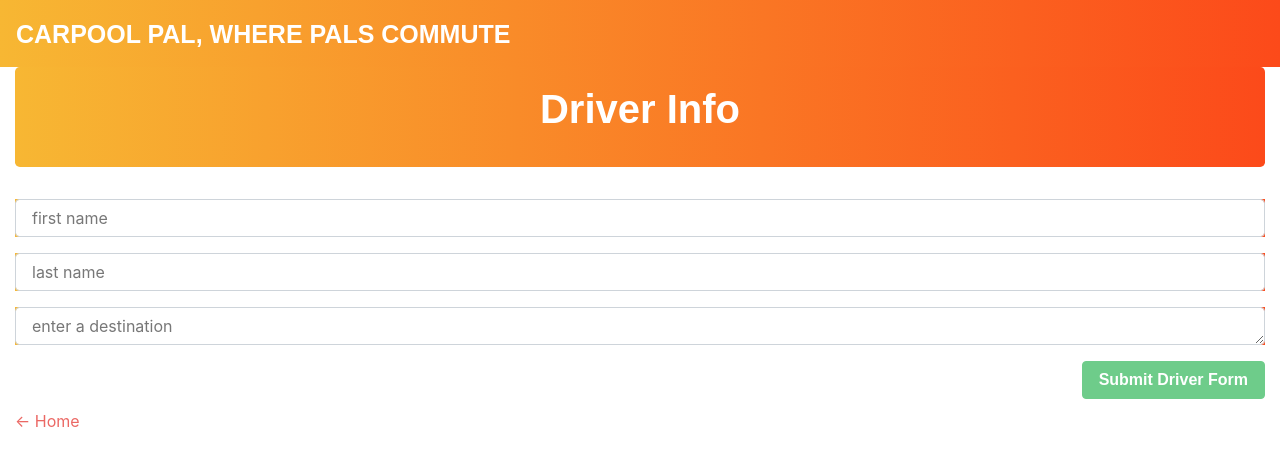
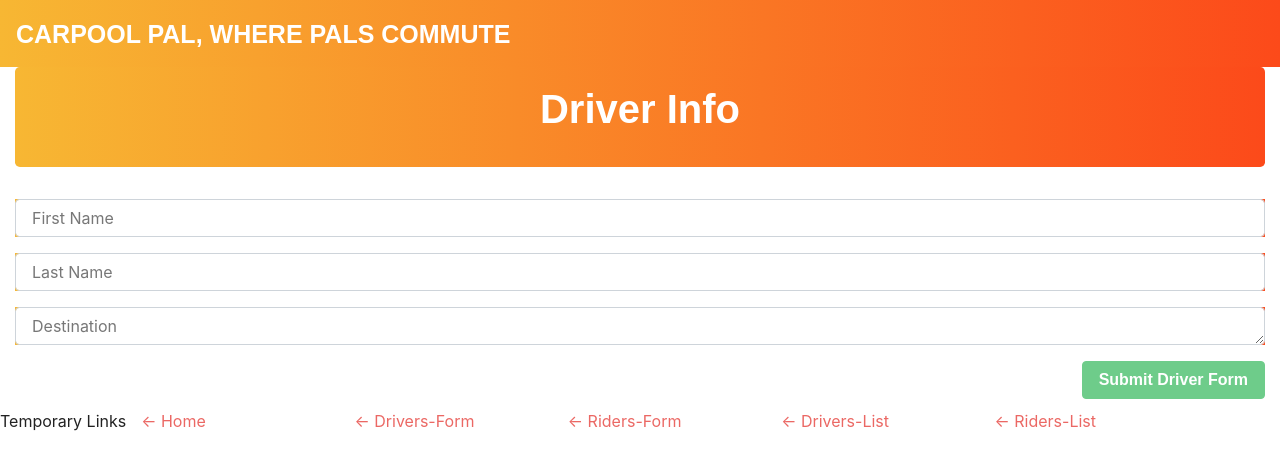
Before and after one commit to chihaby/final-project, a React (Create React App) app in the folder client/: page /drivers in a window 1280 px wide. Shown: the top 470 px of the page. Built offline with nearby package versions, Linux system fonts and the light colour scheme; no server answers; a web font is replaced by a local one.

Commit message:
adds temp navigation links

```diff
--- a/client/src/pages/Driver-profile.js
+++ b/client/src/pages/Driver-profile.js
@@ -32,7 +32,7 @@ class DriverProfile extends Component {
                             <Col size="md-12">
                                 <Jumbotron>
                                     <h1>
-                                        {this.state.driver.firstName} - {this.state.driver.lastName}
+                                        {this.state.driver.firstName} {' '} {this.state.driver.lastName}
                                     </h1>
                                     {totalLikes && <h2>Total Likes: {totalLikes}</h2>}
                                 </Jumbotron>
@@ -49,8 +49,21 @@ class DriverProfile extends Component {
                             </Col>
                         </Row>
                         <Row>
+                            <p>Temporary Links</p> <br />
                             <Col size="md-2">
                                 <Link to="/">← Home</Link>
+                            </Col>
+                            <Col size="md-2">
+                                <Link to="/drivers">← Drivers-Form</Link>
+                            </Col>
+                            <Col size="md-2">
+                                <Link to="/riders">← Riders-Form</Link>
+                            </Col>
+                            <Col size="md-2">
+                                <Link to="/driversList">← Drivers-List</Link>
+                            </Col>
+                            <Col size="md-2">
+                                <Link to="/ridersList">← Riders-List</Link>
                             </Col>
                         </Row>
                     </Container>
--- a/client/src/pages/Drivers-list.js
+++ b/client/src/pages/Drivers-list.js
@@ -91,8 +91,21 @@ class DriversList extends Component {
                                 </Col>
                             </Row>
                             <Row>
+                                <p>Temporary Links</p> <br />
                                 <Col size="md-2">
                                     <Link to="/">← Home</Link>
+                                </Col>
+                                <Col size="md-2">
+                                    <Link to="/drivers">← Drivers-Form</Link>
+                                </Col>
+                                <Col size="md-2">
+                                    <Link to="/riders">← Riders-Form</Link>
+                                </Col>
+                                <Col size="md-2">
+                                    <Link to="/driversList">← Drivers-List</Link>
+                                </Col>
+                                <Col size="md-2">
+                                    <Link to="/ridersList">← Riders-List</Link>
                                 </Col>
                             </Row>
                         </Container>
--- a/client/src/pages/Drivers.js
+++ b/client/src/pages/Drivers.js
@@ -70,19 +70,19 @@ class Drivers extends Component {
                                 value={this.state.firstName}
                                 onChange={this.handleInputChange}
                                 name="firstName"
-                                placeholder="first name"
+                                placeholder="First Name"
                             />
                             <Input
                                 value={this.state.lastName}
                                 onChange={this.handleInputChange}
                                 name="lastName"
-                                placeholder="last name"
+                                placeholder="Last Name"
                             />
                             <TextArea
                                 value={this.state.destination}
                                 onChange={this.handleInputChange}
                                 name="destination"
-                                placeholder="enter a destination"
+                                placeholder="Destination"
                             />
                             <FormBtn
                                 disabled={!(this.state.firstName && this.state.lastName)}
@@ -94,8 +94,21 @@ class Drivers extends Component {
                     </Col>
                 </Row>
                 <Row>
+                    <p>Temporary Links</p> <br />
                     <Col size="md-2">
                         <Link to="/">← Home</Link>
+                    </Col>
+                    <Col size="md-2">
+                        <Link to="/drivers">← Drivers-Form</Link>
+                    </Col>
+                    <Col size="md-2">
+                        <Link to="/riders">← Riders-Form</Link>
+                    </Col>
+                    <Col size="md-2">
+                        <Link to="/driversList">← Drivers-List</Link>
+                    </Col>
+                    <Col size="md-2">
+                        <Link to="/ridersList">← Riders-List</Link>
                     </Col>
                 </Row>
             </Container>
--- a/client/src/pages/NoMatch.js
+++ b/client/src/pages/NoMatch.js
@@ -19,8 +19,21 @@ function NoMatch() {
         </Col>
       </Row>
       <Row>
+        <p>Temporary Links</p> <br />
         <Col size="md-2">
-            <Link to="/">← Home</Link>
+          <Link to="/">← Home</Link>
+        </Col>
+        <Col size="md-2">
+          <Link to="/drivers">← Drivers-Form</Link>
+        </Col>
+        <Col size="md-2">
+          <Link to="/riders">← Riders-Form</Link>
+        </Col>
+        <Col size="md-2">
+          <Link to="/driversList">← Drivers-List</Link>
+        </Col>
+        <Col size="md-2">
+          <Link to="/ridersList">← Riders-List</Link>
         </Col>
       </Row>
     </Container>
--- a/client/src/pages/Rider-profile.js
+++ b/client/src/pages/Rider-profile.js
@@ -49,8 +49,21 @@ class RiderProfile extends Component {
                             </Col>
                         </Row>
                         <Row>
+                            <p>Temporary Links</p> <br />
                             <Col size="md-2">
                                 <Link to="/">← Home</Link>
+                            </Col>
+                            <Col size="md-2">
+                                <Link to="/drivers">← Drivers-Form</Link>
+                            </Col>
+                            <Col size="md-2">
+                                <Link to="/riders">← Riders-Form</Link>
+                            </Col>
+                            <Col size="md-2">
+                                <Link to="/driversList">← Drivers-List</Link>
+                            </Col>
+                            <Col size="md-2">
+                                <Link to="/ridersList">← Riders-List</Link>
                             </Col>
                         </Row>
                     </Container>
--- a/client/src/pages/Riders-list.js
+++ b/client/src/pages/Riders-list.js
@@ -14,7 +14,7 @@ class RidersList extends Component {
         riders: [],
         firstName: "",
         lastName: "",
-        hobby: ""
+        destination: ""
     };
 
     componentDidMount() {
@@ -24,7 +24,7 @@ class RidersList extends Component {
     loadRiders = () => {
         API.getRiders()
             .then(res =>
-            this.setState({ riders: res.data, firstName: "", lastName: "", hobby: "" })
+                this.setState({ riders: res.data, firstName: "", lastName: "", destination: "" })
             )
             .catch(err => console.log(err));
     };
@@ -48,7 +48,7 @@ class RidersList extends Component {
             API.saveRider({
                 firstName: this.state.firstName,
                 lastName: this.state.lastName,
-            hobby: this.state.hobby
+                destination: this.state.destination
             })
                 .then(res => this.loadRiders())
                 .catch(err => console.log(err));
@@ -71,7 +71,7 @@ class RidersList extends Component {
                                         <List>
                                             {this.state.riders.map(rider => (
                                                 <ListItem key={rider._id}>
-                                    <button className="like" onClick={()=> context.ridersLibrary.incrementLikes(rider._id)}>
+                                                    <button className="like" onClick={() => context.ridersLibrary.incrementLikes(rider._id)}>
                                                         <i className="fas fa-thumbs-up">&nbsp;&nbsp;</i>
                                                         <span className="like-count">{(riders.find(search => search.id === rider._id)) ? riders.find(search => search.id === rider._id).likes : 0}</span>
                                                     </button>
@@ -80,7 +80,7 @@ class RidersList extends Component {
                                                             {rider.firstName} {' '} {rider.lastName} <br />
                                                         </strong>
                                                     </Link>
-                                        <span className="destination">Destination: </span>{rider.hobby} <br />
+                                                    <span className="destination">Destination: </span>{rider.destination} <br />
                                                     <span className="destination">From: </span> <br />
                                                     <span className="destination">Time: </span>
                                                     <DeleteBtn onClick={() => this.deleteRider(rider._id)} />
@@ -93,12 +93,26 @@ class RidersList extends Component {
                                 </Col>
                             </Row>
                             <Row>
+                                <p>Temporary Links</p> <br />
                                 <Col size="md-2">
                                     <Link to="/">← Home</Link>
                                 </Col>
+                                <Col size="md-2">
+                                    <Link to="/drivers">← Drivers-Form</Link>
+                                </Col>
+                                <Col size="md-2">
+                                    <Link to="/riders">← Riders-Form</Link>
+                                </Col>
+                                <Col size="md-2">
+                                    <Link to="/driversList">← Drivers-List</Link>
+                                </Col>
+                                <Col size="md-2">
+                                    <Link to="/ridersList">← Riders-List</Link>
+                                </Col>
                             </Row>
                         </Container>
-                )}
+                    )
+                }
                 }
             </Consumer>
         );
--- a/client/src/pages/Riders.js
+++ b/client/src/pages/Riders.js
@@ -93,8 +93,21 @@ class Riders extends Component {
                     </Col>
                 </Row>
                 <Row>
+                    <p>Temporary Links</p> <br />
                     <Col size="md-2">
                         <Link to="/">← Home</Link>
+                    </Col>
+                    <Col size="md-2">
+                        <Link to="/drivers">← Drivers-Form</Link>
+                    </Col>
+                    <Col size="md-2">
+                        <Link to="/riders">← Riders-Form</Link>
+                    </Col>
+                    <Col size="md-2">
+                        <Link to="/driversList">← Drivers-List</Link>
+                    </Col>
+                    <Col size="md-2">
+                        <Link to="/ridersList">← Riders-List</Link>
                     </Col>
                 </Row>
             </Container>
```
Also changed, not shown: 1 other file (tests, documents, lock files or other folders). Lines whose indentation alone changed are shown as unchanged.
